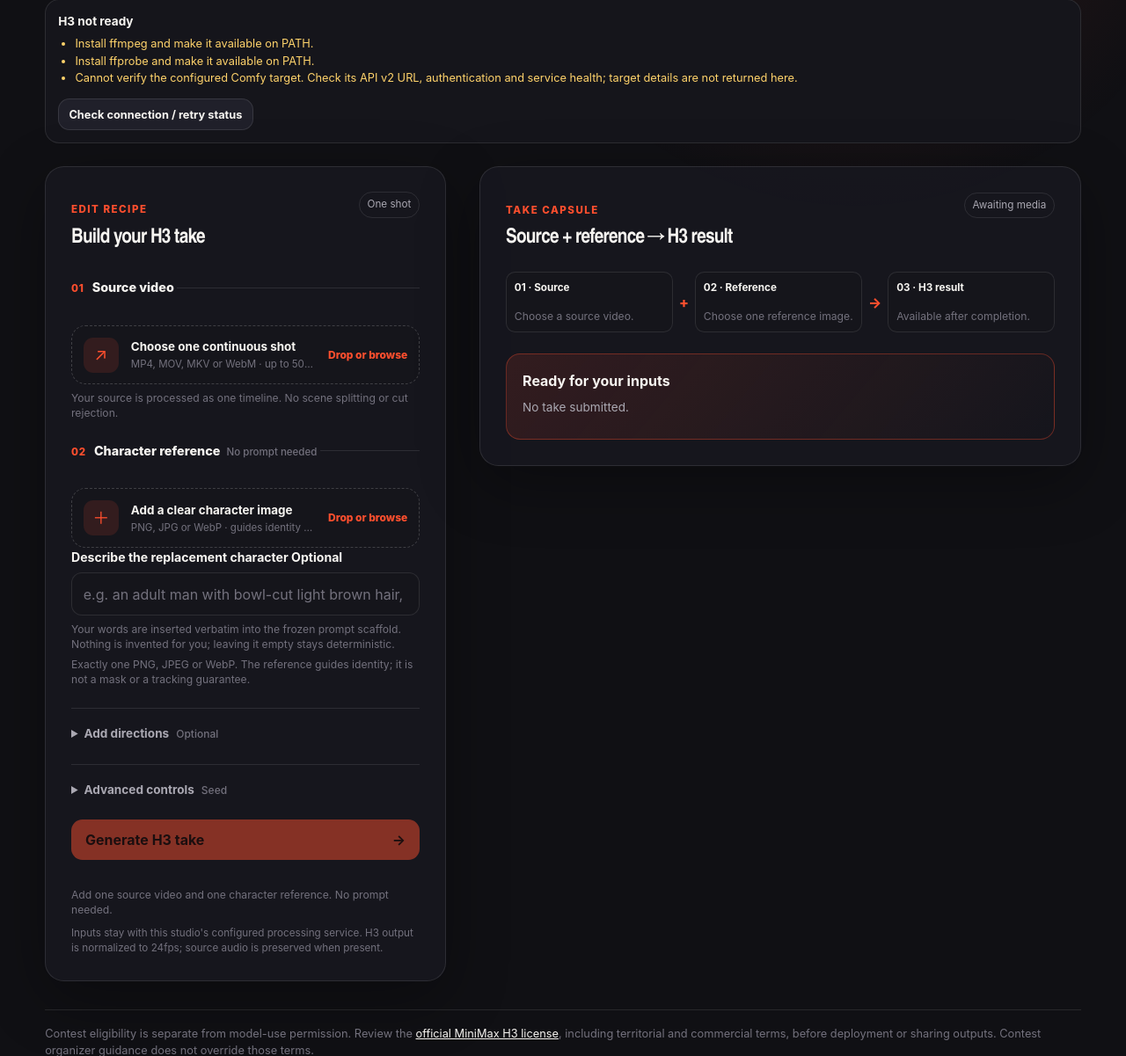
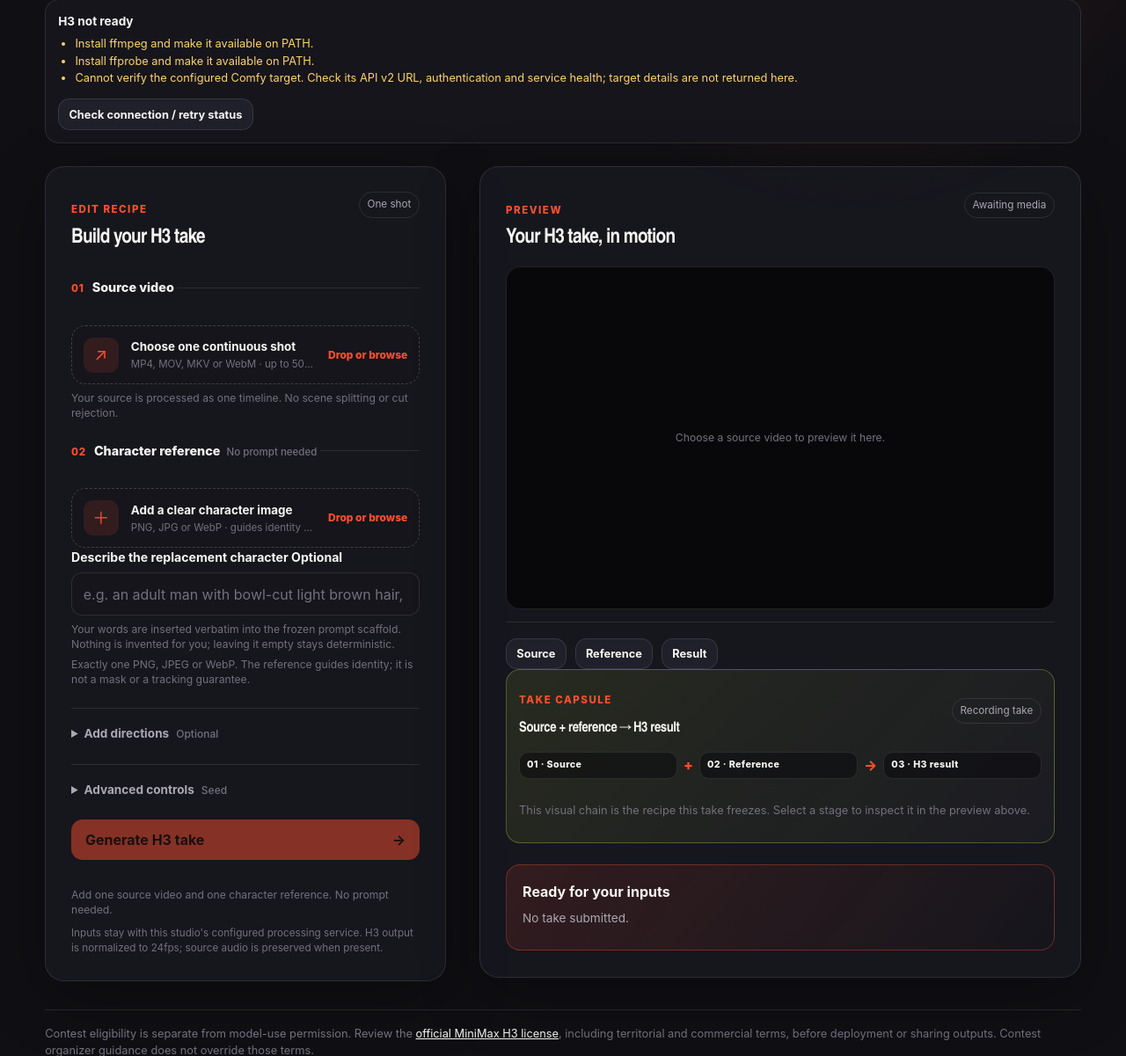
Before and after one commit to lvsas/OpenJutsuStudio, a FastAPI app: page /h3 in a window 1280 px wide. Shown: the part 256-1457 px from the top of the page at 88% size. Run offline with FastAPI, Linux system fonts and the light colour scheme; data that the repository does not hold is empty.

Commit message:
feat(h3): give the H3 studio the same preview frame and stage switching as LTX
H3 had no preview panel: the capsule chain occupied the whole stage area, so the
studio's heading said 'Take Capsule' and there was no large single preview, no
source/reference/result switch and no obvious empty state.

- h3.html: LTX-style stage header ('Preview' / 'Your H3 take, in motion'), a
  stage-frame with one pane per stage, an LTX-style result-switch group, and the
  capsule chain kept permanently visible below as labelled take stages
- h3-studio.js: setPane switching, wired to the switch buttons, the capsule chain
  cards, and the file inputs so selecting media reveals its own stage
- h3-take.js: an onStage callback moves the preview to the source on resume and
  to the result on completion
- h3-studio.css: pane/frame rules replace the old three-card chain, which shrank
  media to thumbnails
- tests: assert the shared frame, switch group, permanent capsule and stage model

Verified in the browser: preview eyebrow and title match the LTX information
architecture with the H3 accent, only the source pane starts visible, the switch
and the chain cards change the visible pane and aria-pressed state, and resuming
the completed take df50836591674566aa3973d2b5055b16 lands on the result pane
with both videos decoded and the capsule manifest present.

```diff
--- a/src/static/h3-studio.css
+++ b/src/static/h3-studio.css
@@ -13,12 +13,12 @@ html[data-engine="h3"] {
 [data-engine="h3"] .h3-readiness ul { color: var(--warning); font-size: .8rem; margin: .4rem 0; padding-left: 1.2rem; }
 [data-engine="h3"] .h3-readiness ul:empty { display: none; }
 [data-engine="h3"] .h3-readiness button { margin-top: .5rem; }
-[data-engine="h3"] .h3-visual-chain { align-items: start; display: grid; gap: .45rem; grid-template-columns: minmax(0, 1fr) auto minmax(0, 1fr) auto minmax(0, 1fr); margin-top: var(--space-5); }
-[data-engine="h3"] .h3-visual-chain figure { background: var(--surface-soft); border: 1px solid var(--line); border-radius: var(--radius-sm); margin: 0; min-width: 0; overflow: hidden; }
-[data-engine="h3"] .h3-visual-chain video,
-[data-engine="h3"] .h3-visual-chain img { aspect-ratio: 16 / 10; background: #08080b; display: block; object-fit: contain; width: 100%; }
-[data-engine="h3"] .h3-visual-chain figcaption { color: var(--text); font-size: .73rem; font-weight: 750; padding: .55rem; }
-[data-engine="h3"] .h3-visual-chain .field-help { padding: 0 .55rem .55rem; }
+[data-engine="h3"] .h3-stage-frame { background: #08080b; border: 1px solid var(--line); border-radius: var(--radius-md); display: grid; margin-top: var(--space-4); min-height: 15rem; padding: var(--space-3); place-items: center; }
+[data-engine="h3"] .h3-pane { display: contents; }
+[data-engine="h3"] .h3-pane .field-help { margin: 0; text-align: center; }
+[data-engine="h3"] .h3-stage-frame video,
+[data-engine="h3"] .h3-stage-image { border-radius: var(--radius-sm); display: block; max-height: 60vh; max-width: 100%; object-fit: contain; width: 100%; }
+[data-engine="h3"] #h3-preview-switch { margin-top: var(--space-3); }
 [data-engine="h3"] .h3-run { background: linear-gradient(130deg, var(--accent-soft), transparent); border: 1px solid rgba(255, 79, 46, .35); border-radius: var(--radius-md); margin-top: var(--space-5); padding: var(--space-4); overflow-wrap: anywhere; }
 [data-engine="h3"] .h3-run p { color: var(--muted); font-size: .85rem; margin: .5rem 0; }
 [data-engine="h3"] .h3-run [role="alert"] { color: var(--danger); }
--- a/src/static/h3-studio.js
+++ b/src/static/h3-studio.js
@@ -4,7 +4,15 @@ import {H3Take} from './h3-take.js';
 const form = byId('form');
 let pending = false, ready = false, readinessEpoch = 0;
 const blobs = new Map();
-const take = new H3Take(() => update(), checkReadiness);
+const H3_STAGES = ['source', 'reference', 'result'];
+const take = new H3Take(() => update(), checkReadiness, stage => setPane(stage));
+
+function setPane(kind) {
+  for (const name of H3_STAGES) {
+    byId(`pane-${name}`).hidden = name !== kind;
+    byId(`show-${name}`).setAttribute('aria-pressed', String(name === kind));
+  }
+}
 
 function update() {
   const locked = pending || take.active;
@@ -111,7 +119,14 @@ async function submit(event) {
 }
 form.addEventListener('submit', submit);
 byId('directions').addEventListener('toggle', update);
-for (const field of ['video', 'reference']) byId(field).addEventListener('change', previewInputs);
+for (const [field, pane] of [['video', 'source'], ['reference', 'reference']]) {
+  byId(field).addEventListener('change', () => { previewInputs(); setPane(pane); });
+}
+for (const kind of H3_STAGES) byId(`show-${kind}`).addEventListener('click', () => setPane(kind));
+// The capsule chain selects the matching stage in the preview frame.
+for (const card of document.querySelectorAll?.('[data-h3-stage]') || []) {
+  card.addEventListener('click', () => setPane(card.dataset.h3Stage));
+}
 byId('remove-reference').addEventListener('click', () => {
   byId('reference').value = '';
   previewInputs();
--- a/src/static/h3-take.js
+++ b/src/static/h3-take.js
@@ -21,9 +21,10 @@ function elapsedText(job) {
 }
 
 export class H3Take {
-  constructor(onActivity, checkReady) {
+  constructor(onActivity, checkReady, onStage) {
     this.onActivity = onActivity;
     this.checkReady = checkReady;
+    this.onStage = onStage;
     this.epoch = 0;
     this.active = false;
     byId('save-capsule').addEventListener('click', () => { if (this.capsule) saveCapsule(this.capsule, this.id); });
@@ -78,6 +79,7 @@ export class H3Take {
     showMedia('reference', '', 'Loading this take’s reference…');
     this.storage(id);
     this.setActive(true);
+    this.onStage?.('source');
     byId('state').textContent = 'Checking job';
     byId('stage').textContent = 'Checking persisted H3 status';
     byId('timer').textContent = '';
@@ -118,6 +120,7 @@ export class H3Take {
       showMedia('result', jobURL(job.id, '/result'));
       byId('download').href = jobURL(job.id, '/result');
       byId('result-actions').hidden = false;
+      this.onStage?.('result');
     }
     this.timer();
   }
--- a/src/templates/h3.html
+++ b/src/templates/h3.html
@@ -80,16 +80,44 @@
       </section>
       <section class="studio-stage" aria-labelledby="stage-title">
         <div class="stage-header">
-          <div><p class="eyebrow">Take Capsule</p><h2 id="stage-title">Source + reference → H3 result</h2></div>
+          <div><p class="eyebrow">Preview</p><h2 id="stage-title">Your H3 take, in motion</h2></div>
           <span id="h3-state" class="badge">Awaiting media</span>
         </div>
-        <div class="h3-visual-chain" aria-label="Visual take chain">
-          <figure><video id="h3-source-preview" controls playsinline preload="metadata" hidden></video><figcaption>01 · Source</figcaption><p id="h3-source-empty" class="field-help">Choose a source video.</p></figure>
-          <span class="take-path-arrow" aria-hidden="true">+</span>
-          <figure><img id="h3-reference-preview" alt="Character reference for this H3 take" hidden><figcaption>02 · Reference</figcaption><p id="h3-reference-empty" class="field-help">Choose one reference image.</p></figure>
-          <span class="take-path-arrow" aria-hidden="true">→</span>
-          <figure><video id="h3-result-preview" controls playsinline preload="metadata" hidden></video><figcaption>03 · H3 result</figcaption><p id="h3-result-empty" class="field-help">Available after completion.</p></figure>
+        <div class="stage-frame h3-stage-frame">
+          <div id="h3-pane-source" class="h3-pane">
+            <video id="h3-source-preview" class="stage-video" controls playsinline preload="metadata" hidden></video>
+            <p id="h3-source-empty" class="field-help">Choose a source video to preview it here.</p>
+          </div>
+          <div id="h3-pane-reference" class="h3-pane" hidden>
+            <img id="h3-reference-preview" class="h3-stage-image" alt="Character reference for this H3 take" hidden>
+            <p id="h3-reference-empty" class="field-help">Choose one reference image.</p>
+          </div>
+          <div id="h3-pane-result" class="h3-pane" hidden>
+            <video id="h3-result-preview" class="stage-video" controls playsinline preload="metadata" hidden></video>
+            <p id="h3-result-empty" class="field-help">Available after completion.</p>
+          </div>
         </div>
+        <div id="h3-preview-switch" class="result-actions">
+          <div class="result-switch" role="group" aria-label="Preview mode">
+            <button id="h3-show-source" class="btn btn-secondary btn-small" type="button" aria-pressed="true">Source</button>
+            <button id="h3-show-reference" class="btn btn-secondary btn-small" type="button" aria-pressed="false">Reference</button>
+            <button id="h3-show-result" class="btn btn-secondary btn-small" type="button" aria-pressed="false">Result</button>
+          </div>
+        </div>
+        <section id="h3-take-story" class="take-story" aria-labelledby="h3-take-story-title">
+          <div class="take-story-heading">
+            <div><p class="eyebrow">Take Capsule</p><h3 id="h3-take-story-title">Source + reference → H3 result</h3></div>
+            <span id="h3-take-proof" class="badge">Recording take</span>
+          </div>
+          <div class="take-story-path" aria-label="Visual take stages">
+            <button class="take-stage-card" type="button" data-h3-stage="source"><span>01 · Source</span></button>
+            <span class="take-path-arrow" aria-hidden="true">+</span>
+            <button class="take-stage-card" type="button" data-h3-stage="reference"><span>02 · Reference</span></button>
+            <span class="take-path-arrow" aria-hidden="true">→</span>
+            <button class="take-stage-card" type="button" data-h3-stage="result"><span>03 · H3 result</span></button>
+          </div>
+          <p id="h3-take-copy" class="microcopy">This visual chain is the recipe this take freezes. Select a stage to inspect it in the preview above.</p>
+        </section>
         <div class="h3-run" aria-live="polite" aria-atomic="true">
           <strong id="h3-stage">Ready for your inputs</strong>
           <p id="h3-status" role="status">No take submitted.</p>
```
Also changed, not shown: tests/test_h3_studio_ui.py (+23 -0 lines).
